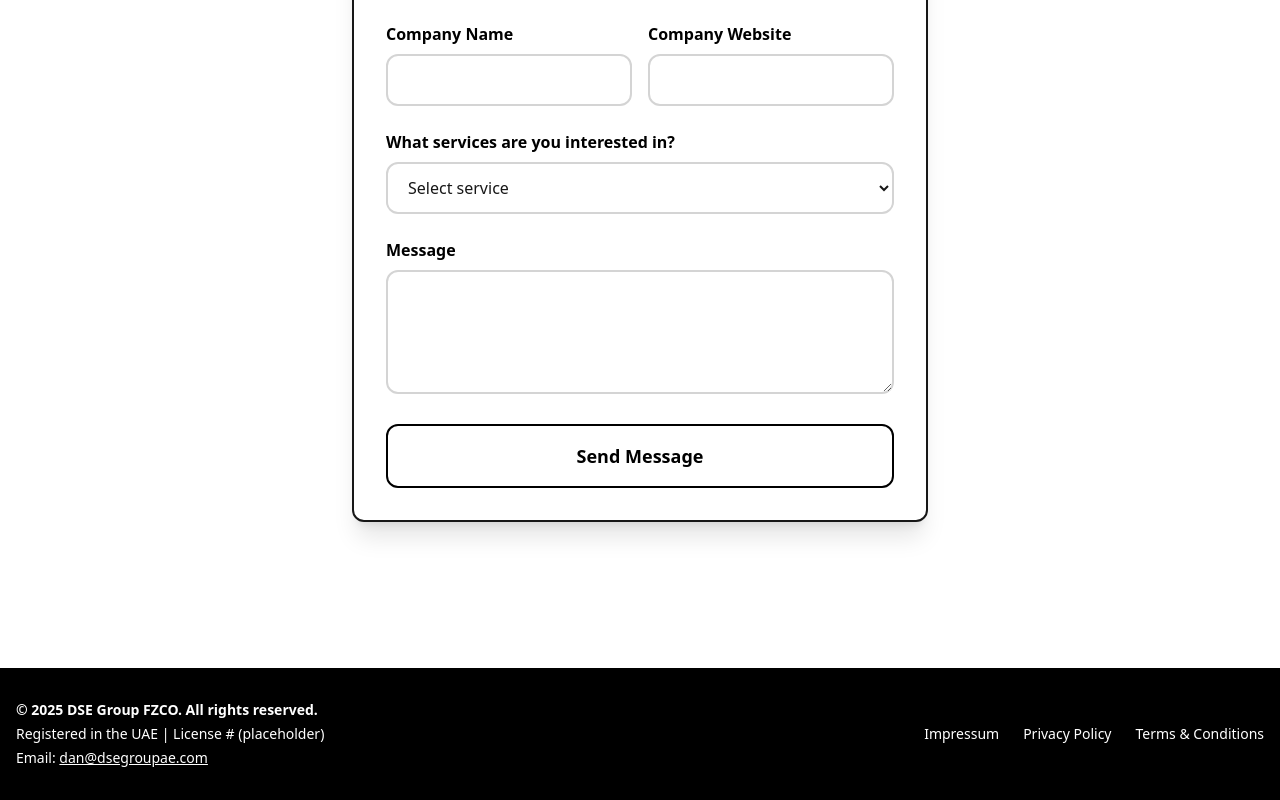
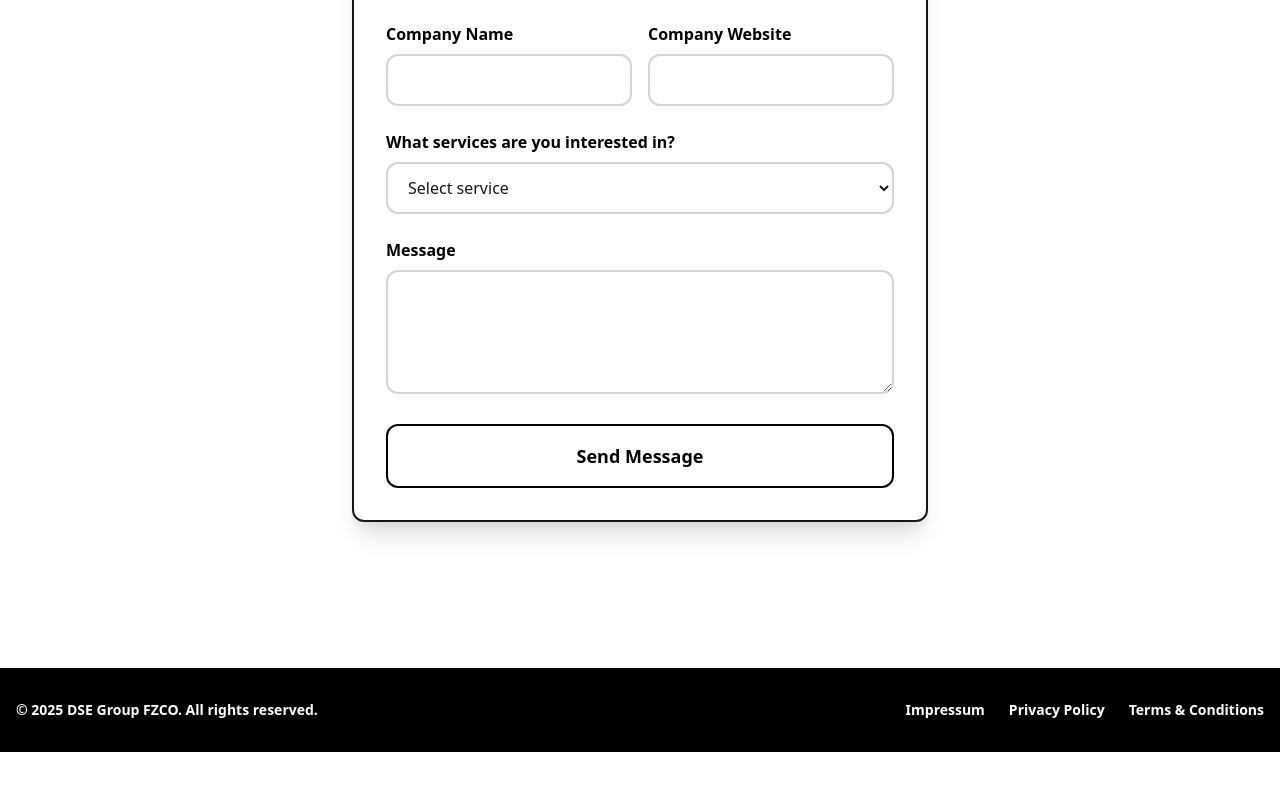
Before and after one commit to DSEGroupdev/dse-landing, a Next.js app: page / in a window 1280 px wide. Shown: the part 2844-3644 px from the top of the page. After the commit the page ends 3596 px from the top, so only its background shows below. Built offline with nearby package versions, Linux system fonts and the light colour scheme.

Commit message:
Update footer layout: copyright on left, legal links on right, remove email and license

```diff
--- a/app/components/Footer.tsx
+++ b/app/components/Footer.tsx
@@ -1,22 +1,21 @@
 'use client';
 
-import Image from 'next/image';
-import { Linkedin, Twitter } from 'lucide-react';
 import Link from 'next/link';
 
 export default function Footer() {
   return (
     <footer className="w-full bg-black text-white border-t-2 border-gold py-8 mt-16">
       <div className="container mx-auto px-4 flex flex-col md:flex-row items-center justify-between gap-4 text-sm">
-        <div className="flex flex-col gap-1 text-center md:text-left">
+        {/* Left side - Copyright */}
+        <div className="text-center md:text-left">
           <span className="font-bold">© 2025 DSE Group FZCO. All rights reserved.</span>
-          <span>Registered in the UAE | License # (placeholder)</span>
-          <span>Email: <a href="mailto:dan@dsegroupae.com" className="underline hover:text-gold transition">dan@dsegroupae.com</a></span>
         </div>
+
+        {/* Right side - Legal Links */}
         <div className="flex gap-6 mt-4 md:mt-0">
-          <Link href="/impressum" className="hover:text-gold transition">Impressum</Link>
-          <Link href="/privacy" className="hover:text-gold transition">Privacy Policy</Link>
-          <Link href="/terms" className="hover:text-gold transition">Terms & Conditions</Link>
+          <Link href="/impressum" className="font-bold hover:text-gold transition">Impressum</Link>
+          <Link href="/privacy" className="font-bold hover:text-gold transition">Privacy Policy</Link>
+          <Link href="/terms" className="font-bold hover:text-gold transition">Terms & Conditions</Link>
         </div>
       </div>
     </footer>
```
